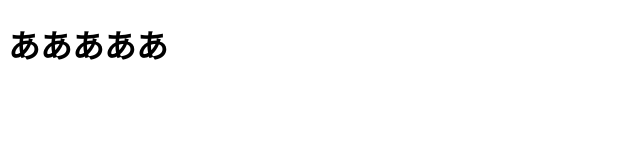
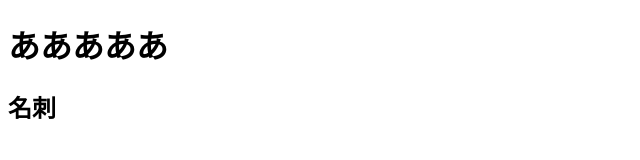
Before and after one commit to Abinslum/app, a plain HTML site: page index.html in a window 1280 px wide. Shown: the whole page, without its empty margins (0-640 px from the left). Drawn offline with Linux system fonts and the light colour scheme.

Commit message:
Update index.html

```diff
--- a/index.html
+++ b/index.html
@@ -6,5 +6,6 @@
     </head>
     <body>
         <h1>あああああ</h1>
+        <h2>名刺</h2>
     </body>
 </html>
```
